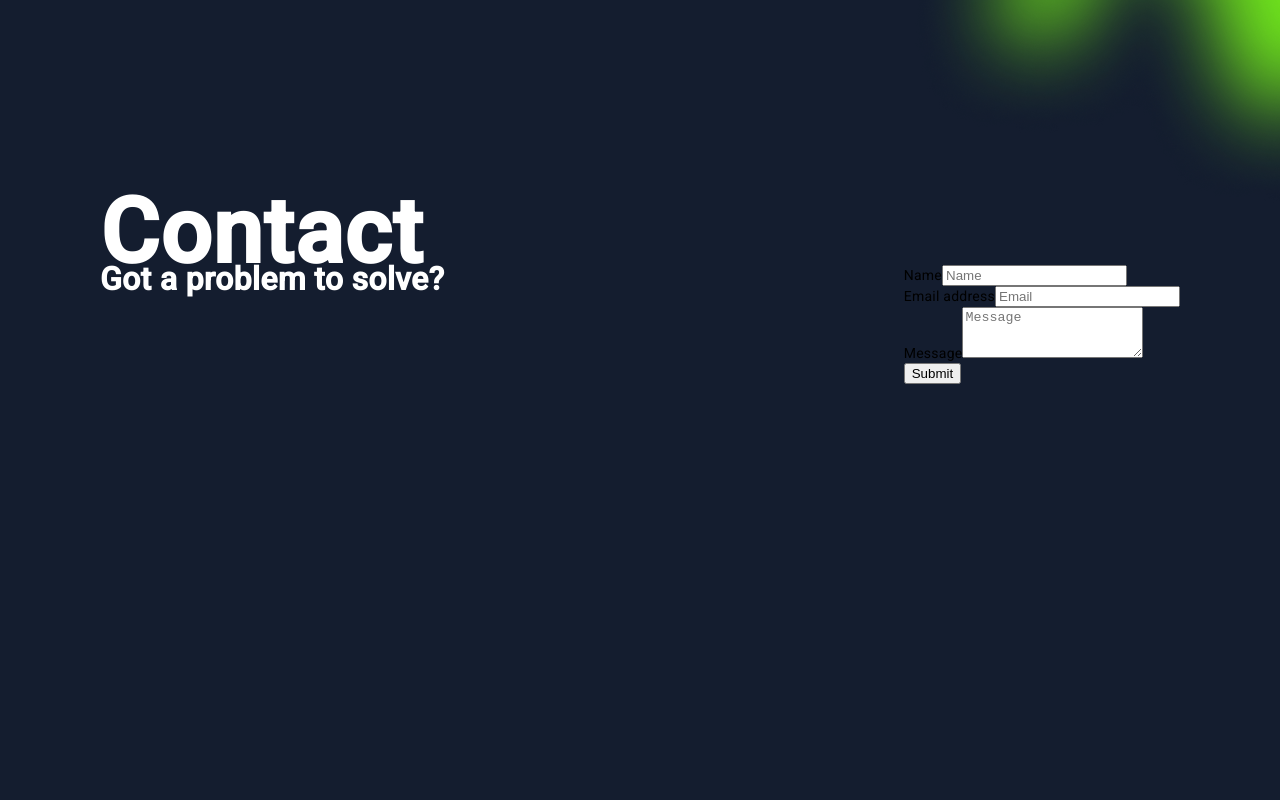
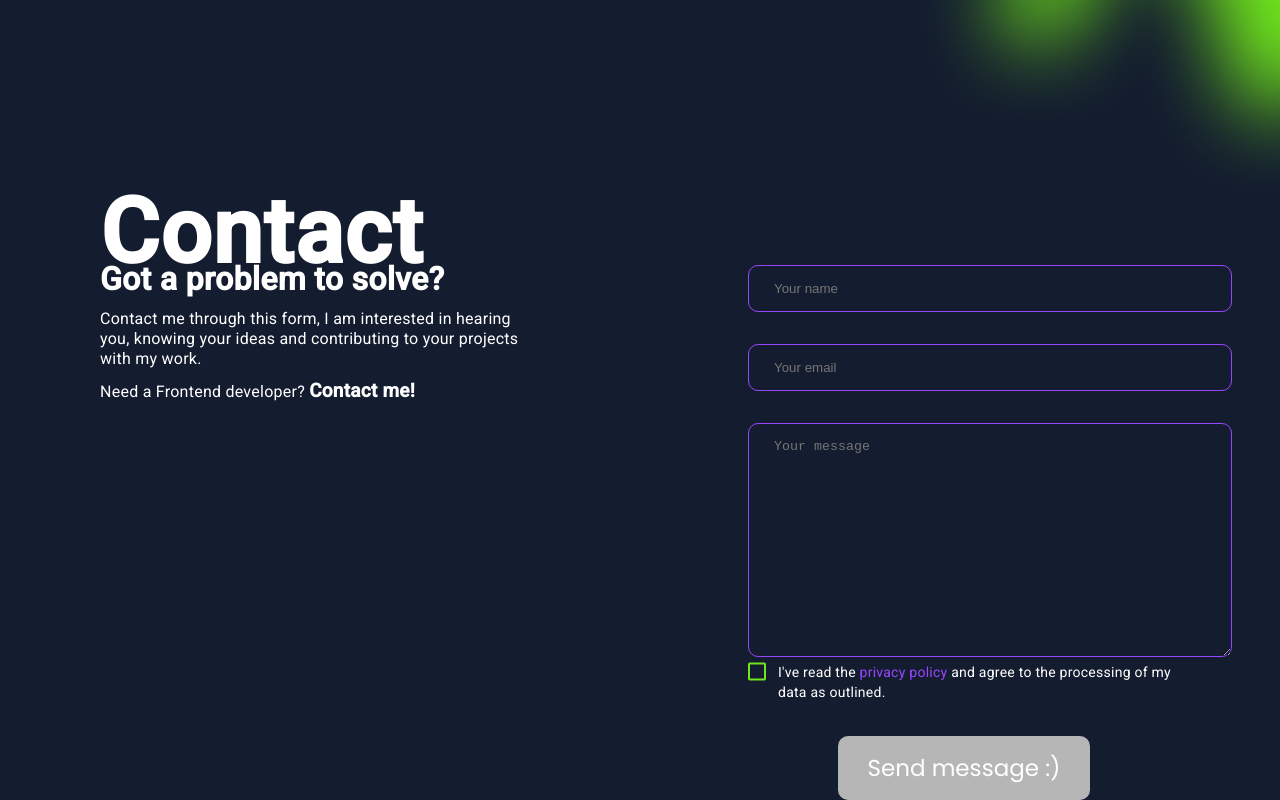
Before and after one commit to Pierce-Chang/Portfolio-Pierce-Chang, an Angular app: page / in a window 1280 px wide. Shown: the part 4249-5049 px from the top of the page. Before the commit the page ends 4633 px from the top, so only its background shows below. Built offline with nearby package versions, Linux system fonts and the light colour scheme.

Commit message:
contact from

```diff
--- a/src/app/app.module.ts
+++ b/src/app/app.module.ts
@@ -11,6 +11,7 @@ import { MySkillsComponent } from './my-skills/my-skills.component';
 import { PortfolioHeadComponent } from './portfolio-head/portfolio-head.component';
 import { PortfolioProjectsComponent } from './portfolio-projects/portfolio-projects.component';
 import { ContactComponent } from './contact/contact.component';
+import { FormControl, ReactiveFormsModule } from '@angular/forms';
 
 @NgModule({
   declarations: [
@@ -27,7 +28,8 @@ import { ContactComponent } from './contact/contact.component';
     BrowserModule,
     AppRoutingModule,
     CommonModule,
-    BrowserAnimationsModule
+    BrowserAnimationsModule,
+    ReactiveFormsModule
   ],
   providers: [],
   bootstrap: [AppComponent]
--- a/src/app/contact/contact.component.html
+++ b/src/app/contact/contact.component.html
@@ -3,25 +3,32 @@
     <h2>Contact</h2>
 
     <div class="container-text-form">
-        <div>
+        <div class="container-contact-me">
             <h3>Got a problem to solve?</h3>
+            <p>Contact me through this form, I am interested in hearing you, knowing your ideas and contributing to your projects with my work.</p>
+            <p>Need a Frontend developer? <span>Contact me!</span></p>
         </div>
 
             <form>
                 <div class="form-group">
-                    <label for="exampleFormControlInput1">Name</label>
-                    <input type="name" class="form-control" id="exampleFormControlInput1" placeholder="Name">
+                    <input type="name" class="name-email-input" id="exampleFormControlInput1" placeholder="Your name">
                 </div>
                 <div class="form-group">
-                    <label for="exampleFormControlInput1">Email address</label>
-                    <input type="email" class="form-control" id="exampleFormControlInput1" placeholder="Email">
+                    <input type="email" class="name-email-input" id="exampleFormControlInput1" placeholder="Your email">
                 </div>
                 <div class="form-group">
-                    <label for="exampleFormControlTextarea1">Message</label>
-                    <textarea class="form-control" id="exampleFormControlTextarea1" rows="3"
-                        placeholder="Message"></textarea>
+                    <textarea class="form-textarea" id="exampleFormControlTextarea1" rows="3"
+                        placeholder="Your message"></textarea>
                 </div>
-                <button type="submit" class="btn btn-primary">Submit</button>
+                <div class="container-accept">
+                    <div>
+                        <img [src]="checkboxImage[0]" alt="">
+                        <input style="display: none;" type="checkbox" name="accept" id="accept-checkbox">
+                    </div>
+                    <label for="accept">I've read the <span>privacy policy</span> and agree to the processing of my data as outlined.</label>
+                </div>
+
+                <button type="submit" class="submit-button">{{ buttonText }}</button>
             </form>
     </div>
 
--- a/src/app/contact/contact.component.scss
+++ b/src/app/contact/contact.component.scss
@@ -1,3 +1,7 @@
+$background-color: #141D2F;
+$green: #70E61C;
+$purple: #9747FF;
+
 section {
     padding-top: 100px;
     display: flex;
@@ -16,11 +20,97 @@ section {
         justify-content: space-between;
         width: 100%;
 
-        h3 {
-            color: white;
-            font-size: 32px;
-            font-weight: 700;
-            margin-block-start: 0;
+        .container-contact-me {
+            width: 40%;
+
+            h3 {
+                color: white;
+                font-size: 32px;
+                font-weight: 700;
+                margin-block-start: 0;
+            }
+
+            p {
+                color: white;
+                font-size: 16px;
+                font-weight: 400;
+                margin-block-start: 0;
+
+                span {
+                    font-weight: 700;
+                    font-size: 19px;
+                }
+            }
+        }
+
+        form {
+            width: 40%;
+            display: flex;
+            flex-direction: column;
+            align-items: center;
+
+            img {
+                margin-right: 12px;
+            }
+
+            .name-email-input {
+                width: 100%;
+                padding: 15px 25px;
+                border: 1px solid $purple;
+                background-color: transparent;
+                border-radius: 10px;
+                margin-bottom: 32px;
+            }
+
+            .form-textarea {
+                width: 100%;
+                height: 202px;
+                padding: 15px 25px;
+                border: 1px solid $purple;
+                background-color: transparent;
+                border-radius: 10px;
+            }
+
+            .container-accept {
+                display: flex;
+
+                label {
+                    color: white;
+                    font-size: 14px;
+                    font-weight: 400;
+                }
+
+                span {
+                    color: $purple;
+                    font-size: 14px;
+                    font-weight: 400;
+                }
+
+                #accept-checkbox {
+                    border: 1px solid $green;
+                    width: 20px;
+                }
+
+
+            }
         }
     }
 }
+
+.submit-button {
+    background-color: #B6B6B6;
+    color: white;
+    border: none;
+    border-radius: 10px;
+    padding: 15px 30px;
+    margin-top: 34px;
+    font-size: 23px;
+    font-weight: 400;
+    font-family: "Poppins", sans-serif;
+    cursor: pointer;
+    transition: all 100ms ease-in-out;
+}
+
+.form-group {
+    width: 100%;
+}
--- a/src/app/contact/contact.component.ts
+++ b/src/app/contact/contact.component.ts
@@ -6,5 +6,9 @@ import { Component } from '@angular/core';
   styleUrl: './contact.component.scss'
 })
 export class ContactComponent {
+checkboxImage = ['/assets/img/check_box.png', '/assets/img/check_box_checked.png'];
+buttonText = 'Send message :)';
 
+constructor() {
 }
+}
```
Also changed, not shown: src/assets/img/check_box.png (added), src/assets/img/check_box_checked.png (added).
